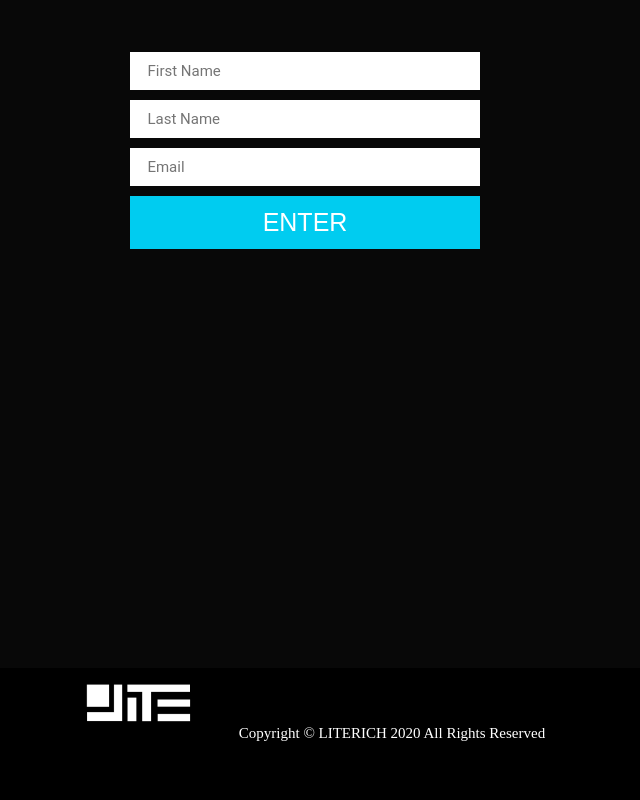
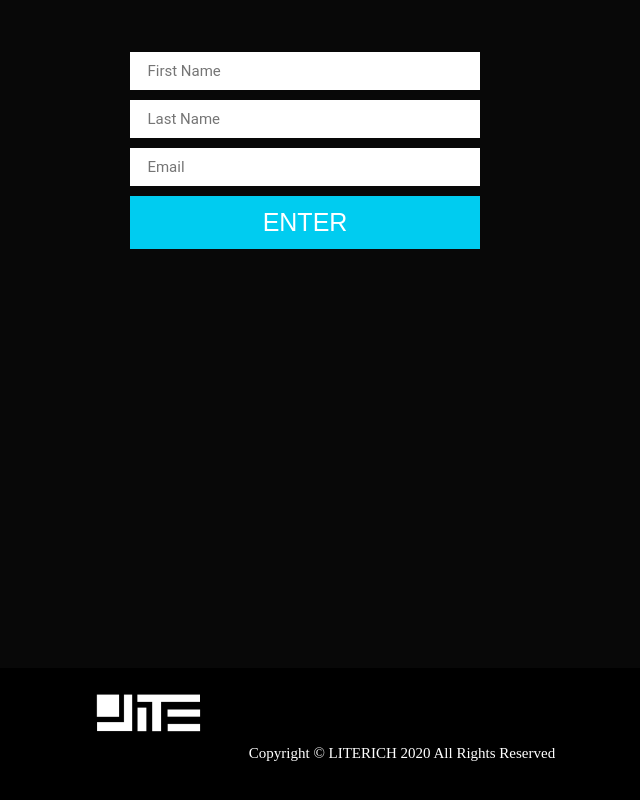
Before and after one commit to ConstantineLinardakis/EMAXthedestroyer.github.io, a plain HTML site: page index.html in a window 1280 px wide. Shown: the part 1558-2358 px from the top of the page, without its empty margins (335-975 px from the left). Drawn offline with Linux system fonts and the light colour scheme.

Commit message:
update styles

```diff
--- a/styles/styleSheet.scss
+++ b/styles/styleSheet.scss
@@ -271,7 +271,7 @@ input {
     font-size: 15px;
     display: inline-block;
     position: relative;
-    margin:10px;
+    //margin:10px;
   }
 }
 
@@ -279,5 +279,5 @@ input {
   height: 50px;
   width: 150px;
   position: relative;
-  margin:10px;
+  margin:20px;
 }
```
Also changed, not shown: styles/styleSheet.css, 1 other file.
